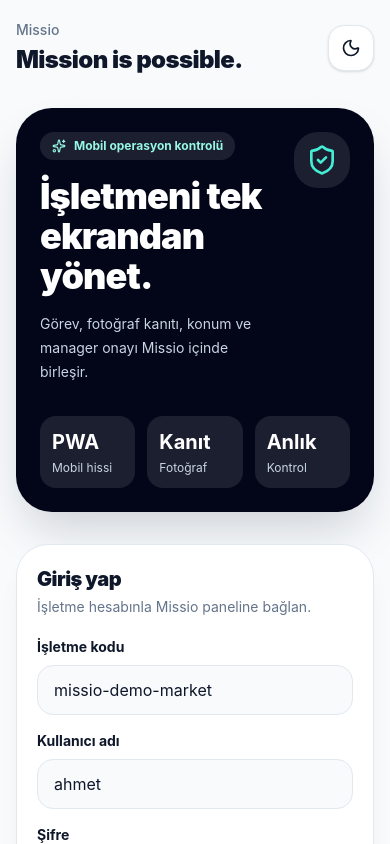
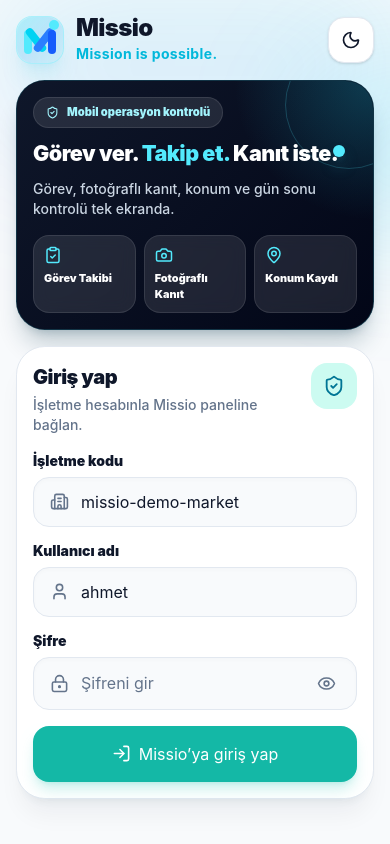
Before and after one commit to musty7091/missio, a React (Vite) app in the folder frontend/: page / in a window 390 px wide. Shown: the top 844 px of the page. Built offline with nearby package versions, Linux system fonts and the light colour scheme.

Commit message:
Polish mobile login screen

```diff
--- a/frontend/src/components/auth/LoginScreen.tsx
+++ b/frontend/src/components/auth/LoginScreen.tsx
@@ -1,7 +1,22 @@
-import { LogIn, Moon, ShieldCheck, Sparkles, Sun } from "lucide-react"
-import type { FormEvent } from "react"
+import {
+  AlertCircle,
+  Building2,
+  Camera,
+  ClipboardCheck,
+  Eye,
+  EyeOff,
+  Loader2,
+  LockKeyhole,
+  LogIn,
+  MapPin,
+  Moon,
+  ShieldCheck,
+  Sun,
+  User,
+} from "lucide-react"
+import type { FormEvent, ReactNode } from "react"
 import { useState } from "react"
-import { loginUser, getCurrentUser } from "../../services/authService"
+import { getCurrentUser, loginUser } from "../../services/authService"
 import { setAccessToken } from "../../services/authTokenStorage"
 import type { UserMeResponse } from "../../types/auth"
 import type { ThemeMode } from "../../types/task"
@@ -12,22 +27,102 @@
   onLoginSuccess: (user: UserMeResponse) => void
 }
 
+type LoginInputProps = {
+  label: string
+  value: string
+  placeholder: string
+  autoComplete: string
+  icon: ReactNode
+  type?: string
+  rightElement?: ReactNode
+  onChange: (value: string) => void
+}
+
+function LoginInput({
+  label,
+  value,
+  placeholder,
+  autoComplete,
+  icon,
+  type = "text",
+  rightElement,
+  onChange,
+}: LoginInputProps) {
+  return (
+    <label className="block">
+      <span className="mb-1.5 block text-sm font-black text-[var(--missio-text-main)]">
+        {label}
+      </span>
+
+      <div className="flex items-center gap-3 rounded-2xl border border-[var(--missio-border)] bg-[var(--missio-page-bg)] px-4 py-3 shadow-inner shadow-slate-900/[0.02] transition focus-within:border-[var(--missio-primary)] focus-within:ring-4 focus-within:ring-cyan-500/10">
+        <div className="text-[var(--missio-text-muted)]">{icon}</div>
+
+        <input
+          value={value}
+          onChange={(event) => onChange(event.target.value)}
+          className="min-w-0 flex-1 bg-transparent text-sm font-semibold text-[var(--missio-text-main)] outline-none placeholder:text-[var(--missio-text-muted)]"
+          placeholder={placeholder}
+          autoComplete={autoComplete}
+          type={type}
+        />
+
+        {rightElement}
+      </div>
+    </label>
+  )
+}
+
+function MissioLogoMark() {
+  return (
+    <div className="relative flex h-12 w-12 items-center justify-center rounded-2xl border border-cyan-300/30 bg-cyan-400/10 shadow-xl shadow-cyan-500/10">
+      <div className="absolute inset-0 rounded-2xl bg-gradient-to-br from-cyan-300/30 via-blue-500/10 to-transparent" />
+      <div className="relative h-7 w-8">
+        <div className="absolute left-0 top-1 h-6 w-2 rounded-sm bg-cyan-300" />
+        <div className="absolute left-2 top-0 h-7 w-2 rotate-[-38deg] rounded-sm bg-cyan-400" />
+        <div className="absolute right-2 top-0 h-7 w-2 rotate-[38deg] rounded-sm bg-blue-500" />
+        <div className="absolute right-0 top-1 h-6 w-2 rounded-sm bg-blue-600" />
+        <div className="absolute right-[-3px] top-[-6px] h-2.5 w-2.5 rounded-full bg-cyan-300" />
+      </div>
+    </div>
+  )
+}
+
 export function LoginScreen({ theme, onToggleTheme, onLoginSuccess }: LoginScreenProps) {
   const [businessSlug, setBusinessSlug] = useState("missio-demo-market")
   const [username, setUsername] = useState("ahmet")
   const [password, setPassword] = useState("")
+  const [showPassword, setShowPassword] = useState(false)
   const [isSubmitting, setIsSubmitting] = useState(false)
   const [errorMessage, setErrorMessage] = useState<string | null>(null)
 
   async function handleSubmit(event: FormEvent<HTMLFormElement>) {
     event.preventDefault()
+
+    const cleanBusinessSlug = businessSlug.trim()
+    const cleanUsername = username.trim()
+
+    if (!cleanBusinessSlug) {
+      setErrorMessage("İşletme kodu gerekli.")
+      return
+    }
+
+    if (!cleanUsername) {
+      setErrorMessage("Kullanıcı adı gerekli.")
+      return
+    }
+
+    if (!password) {
+      setErrorMessage("Şifre gerekli.")
+      return
+    }
+
     setErrorMessage(null)
     setIsSubmitting(true)
 
     try {
       const tokenResponse = await loginUser({
-        business_slug: businessSlug.trim() || null,
-        username: username.trim(),
+        business_slug: cleanBusinessSlug,
+        username: cleanUsername,
         password,
       })
 
@@ -47,122 +142,157 @@
   }
 
   return (
-    <main className="min-h-screen bg-[var(--missio-page-bg)] px-4 py-5 text-[var(--missio-text-main)] transition-colors duration-300">
-      <section className="mx-auto flex min-h-[calc(100vh-40px)] w-full max-w-md flex-col justify-between">
-        <header className="flex items-center justify-between">
+    <main className="min-h-screen overflow-hidden bg-[var(--missio-page-bg)] text-[var(--missio-text-main)] transition-colors duration-300">
+      <section className="relative mx-auto flex min-h-screen w-full max-w-md flex-col px-4 py-4">
+        <div className="pointer-events-none absolute inset-x-0 top-0 h-56 bg-gradient-to-b from-cyan-500/20 via-blue-500/10 to-transparent blur-3xl dark:from-cyan-400/20" />
+        <div className="pointer-events-none absolute -right-24 top-16 h-44 w-44 rounded-full bg-cyan-400/20 blur-3xl" />
+
+        <header className="relative z-10 flex items-center justify-between">
+          <div className="flex items-center gap-3">
+            <MissioLogoMark />
+
             <div>
-            <p className="text-sm font-medium text-[var(--missio-text-muted)]">Missio</p>
-            <h1 className="mt-1 text-2xl font-black tracking-tight">Mission is possible.</h1>
+              <p className="text-2xl font-black leading-none tracking-tight text-[var(--missio-text-main)]">
+                Missio
+              </p>
+              <p className="mt-1 text-sm font-bold tracking-wide text-cyan-500">
+                Mission is possible.
+              </p>
+            </div>
           </div>
 
           <button
             type="button"
             onClick={onToggleTheme}
-            className="rounded-2xl border border-[var(--missio-border)] bg-[var(--missio-card-bg)] p-3 shadow-sm"
+            className="rounded-2xl border border-[var(--missio-border)] bg-[var(--missio-card-bg)] p-3 shadow-sm transition active:scale-95"
             aria-label="Tema değiştir"
           >
             {theme === "light" ? <Moon size={20} /> : <Sun size={20} />}
           </button>
         </header>
 
-        <section className="my-8 overflow-hidden rounded-[2.25rem] bg-slate-950 p-6 text-white shadow-2xl shadow-slate-900/20 dark:bg-slate-900">
-          <div className="mb-8 flex items-start justify-between gap-4">
-            <div>
-              <div className="mb-4 inline-flex items-center gap-2 rounded-full bg-white/10 px-3 py-1.5 text-xs font-bold text-teal-200">
-                <Sparkles size={14} />
+        <section className="relative z-10 mt-4 overflow-hidden rounded-[1.8rem] border border-cyan-300/20 bg-slate-950 p-4 text-white shadow-xl shadow-cyan-950/20">
+          <div className="absolute inset-0 bg-[radial-gradient(circle_at_top_right,rgba(34,211,238,0.24),transparent_32%),linear-gradient(135deg,rgba(15,23,42,1),rgba(2,6,23,1))]" />
+          <div className="absolute -right-10 -top-10 h-32 w-32 rounded-full border border-cyan-300/20" />
+          <div className="absolute right-7 top-16 h-3 w-3 rounded-full bg-cyan-300 shadow-lg shadow-cyan-300/50" />
+
+          <div className="relative">
+            <div className="mb-3 inline-flex items-center gap-2 rounded-full border border-white/10 bg-white/10 px-3 py-1.5 text-[0.7rem] font-black text-cyan-200">
+              <ShieldCheck size={13} />
               Mobil operasyon kontrolü
             </div>
 
-              <h2 className="text-4xl font-black tracking-tight">İşletmeni tek ekrandan yönet.</h2>
+            <h1 className="whitespace-nowrap text-xl font-black leading-tight tracking-tight min-[380px]:text-[1.35rem]">
+              Görev ver. <span className="text-cyan-300">Takip et.</span> Kanıt iste.
+            </h1>
 
-              <p className="mt-4 text-sm leading-6 text-slate-300">
-                Görev, fotoğraf kanıtı, konum ve manager onayı Missio içinde birleşir.
+            <p className="mt-3 text-sm font-medium leading-5 text-slate-300">
+              Görev, fotoğraflı kanıt, konum ve gün sonu kontrolü tek ekranda.
             </p>
+
+            <div className="mt-4 grid grid-cols-3 gap-2">
+              <div className="rounded-2xl border border-white/10 bg-white/10 p-2.5 backdrop-blur">
+                <ClipboardCheck className="mb-1.5 text-cyan-300" size={18} />
+                <p className="text-[0.68rem] font-black leading-4">Görev Takibi</p>
               </div>
 
-            <div className="rounded-3xl bg-white/10 p-3">
-              <ShieldCheck className="text-teal-300" size={32} />
-            </div>
+              <div className="rounded-2xl border border-white/10 bg-white/10 p-2.5 backdrop-blur">
+                <Camera className="mb-1.5 text-cyan-300" size={18} />
+                <p className="text-[0.68rem] font-black leading-4">Fotoğraflı Kanıt</p>
               </div>
 
-          <div className="grid grid-cols-3 gap-3">
-            <div className="rounded-2xl bg-white/10 p-3">
-              <p className="text-xl font-bold">PWA</p>
-              <p className="mt-1 text-xs text-slate-300">Mobil hissi</p>
+              <div className="rounded-2xl border border-white/10 bg-white/10 p-2.5 backdrop-blur">
+                <MapPin className="mb-1.5 text-cyan-300" size={18} />
+                <p className="text-[0.68rem] font-black leading-4">Konum Kaydı</p>
               </div>
-            <div className="rounded-2xl bg-white/10 p-3">
-              <p className="text-xl font-bold">Kanıt</p>
-              <p className="mt-1 text-xs text-slate-300">Fotoğraf</p>
-            </div>
-            <div className="rounded-2xl bg-white/10 p-3">
-              <p className="text-xl font-bold">Anlık</p>
-              <p className="mt-1 text-xs text-slate-300">Kontrol</p>
             </div>
           </div>
         </section>
 
         <form
           onSubmit={handleSubmit}
-          className="rounded-[2rem] border border-[var(--missio-border)] bg-[var(--missio-card-bg)] p-5 shadow-xl shadow-slate-900/5"
+          className="relative z-10 mt-4 rounded-[1.8rem] border border-[var(--missio-border)] bg-[var(--missio-card-bg)] p-4 shadow-xl shadow-slate-900/5"
         >
-          <div className="mb-5">
+          <div className="mb-4 flex items-start justify-between gap-4">
+            <div>
               <h2 className="text-xl font-black tracking-tight">Giriş yap</h2>
-            <p className="mt-1 text-sm text-[var(--missio-text-muted)]">
+              <p className="mt-1 text-sm font-medium leading-5 text-[var(--missio-text-muted)]">
                 İşletme hesabınla Missio paneline bağlan.
               </p>
             </div>
 
-          <div className="space-y-4">
-            <label className="block">
-              <span className="mb-2 block text-sm font-bold">İşletme kodu</span>
-              <input
+            <div className="rounded-2xl bg-[var(--missio-primary-soft)] p-3 text-cyan-700 dark:text-cyan-200">
+              <ShieldCheck size={22} />
+            </div>
+          </div>
+
+          <div className="space-y-3.5">
+            <LoginInput
+              label="İşletme kodu"
               value={businessSlug}
-                onChange={(event) => setBusinessSlug(event.target.value)}
-                className="w-full rounded-2xl border border-[var(--missio-border)] bg-[var(--missio-page-bg)] px-4 py-3 text-sm outline-none transition focus:border-[var(--missio-primary)]"
+              onChange={setBusinessSlug}
               placeholder="missio-demo-market"
               autoComplete="organization"
+              icon={<Building2 size={19} />}
             />
-            </label>
 
-            <label className="block">
-              <span className="mb-2 block text-sm font-bold">Kullanıcı adı</span>
-              <input
+            <LoginInput
+              label="Kullanıcı adı"
               value={username}
-                onChange={(event) => setUsername(event.target.value)}
-                className="w-full rounded-2xl border border-[var(--missio-border)] bg-[var(--missio-page-bg)] px-4 py-3 text-sm outline-none transition focus:border-[var(--missio-primary)]"
+              onChange={setUsername}
               placeholder="ahmet"
               autoComplete="username"
+              icon={<User size={19} />}
             />
-            </label>
 
-            <label className="block">
-              <span className="mb-2 block text-sm font-bold">Şifre</span>
-              <input
+            <LoginInput
+              label="Şifre"
               value={password}
-                onChange={(event) => setPassword(event.target.value)}
-                className="w-full rounded-2xl border border-[var(--missio-border)] bg-[var(--missio-page-bg)] px-4 py-3 text-sm outline-none transition focus:border-[var(--missio-primary)]"
+              onChange={setPassword}
               placeholder="Şifreni gir"
-                type="password"
               autoComplete="current-password"
+              type={showPassword ? "text" : "password"}
+              icon={<LockKeyhole size={19} />}
+              rightElement={
+                <button
+                  type="button"
+                  onClick={() => setShowPassword((currentValue) => !currentValue)}
+                  className="rounded-xl p-1 text-[var(--missio-text-muted)] transition hover:text-[var(--missio-text-main)]"
+                  aria-label={showPassword ? "Şifreyi gizle" : "Şifreyi göster"}
+                >
+                  {showPassword ? <EyeOff size={19} /> : <Eye size={19} />}
+                </button>
+              }
             />
-            </label>
           </div>
 
           {errorMessage && (
-            <div className="mt-4 rounded-2xl border border-red-200 bg-red-50 px-4 py-3 text-sm font-semibold text-red-700 dark:border-red-900 dark:bg-red-950 dark:text-red-200">
-              {errorMessage}
+            <div className="mt-4 flex items-start gap-3 rounded-2xl border border-red-200 bg-red-50 px-4 py-3 text-sm font-bold leading-5 text-red-700 dark:border-red-900 dark:bg-red-950 dark:text-red-200">
+              <AlertCircle className="mt-0.5 shrink-0" size={18} />
+              <p>{errorMessage}</p>
             </div>
           )}
 
           <button
             type="submit"
             disabled={isSubmitting}
-            className="mt-5 flex w-full items-center justify-center gap-2 rounded-2xl bg-[var(--missio-primary)] px-4 py-4 text-sm font-black text-white shadow-lg shadow-teal-500/20 disabled:cursor-not-allowed disabled:opacity-70"
+            className="mt-4 flex w-full items-center justify-center gap-2 rounded-2xl bg-[var(--missio-primary)] px-4 py-4 text-sm font-black text-white shadow-lg shadow-teal-500/20 transition active:scale-[0.99] disabled:cursor-not-allowed disabled:opacity-70"
           >
+            {isSubmitting ? (
+              <>
+                <Loader2 className="animate-spin" size={19} />
+                Giriş yapılıyor...
+              </>
+            ) : (
+              <>
                 <LogIn size={19} />
-            {isSubmitting ? "Giriş yapılıyor..." : "Missio’ya giriş yap"}
+                Missio’ya giriş yap
+              </>
+            )}
           </button>
         </form>
+
+
       </section>
     </main>
   )
```
Lines whose indentation alone changed are shown as unchanged.
